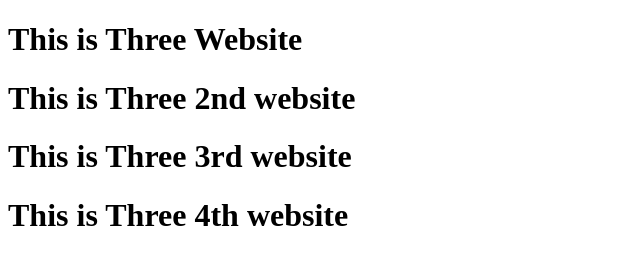
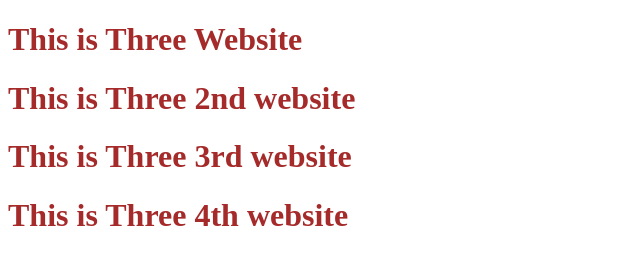
Before and after one commit to Shubham123-creator/Three, a plain HTML site: page index.html in a window 1280 px wide. Shown: the whole page, without its empty margins (0-640 px from the left). Drawn offline with Linux system fonts and the light colour scheme.

Commit message:
version 4 css file added

```diff
--- a/index.html
+++ b/index.html
@@ -4,6 +4,10 @@
     <meta charset="UTF-8">
     <meta name="viewport" content="width=device-width, initial-scale=1.0">
     <title>Document</title>
+   <head>
+    <link rel="stylesheet" href="style.css">
+</head>
+
 </head>
 <body>
     <h1>This is Three Website</h1>
--- /dev/null
+++ b/style.css
@@ -0,0 +1,3 @@
+h1 {
+    color: brown;
+}
```
